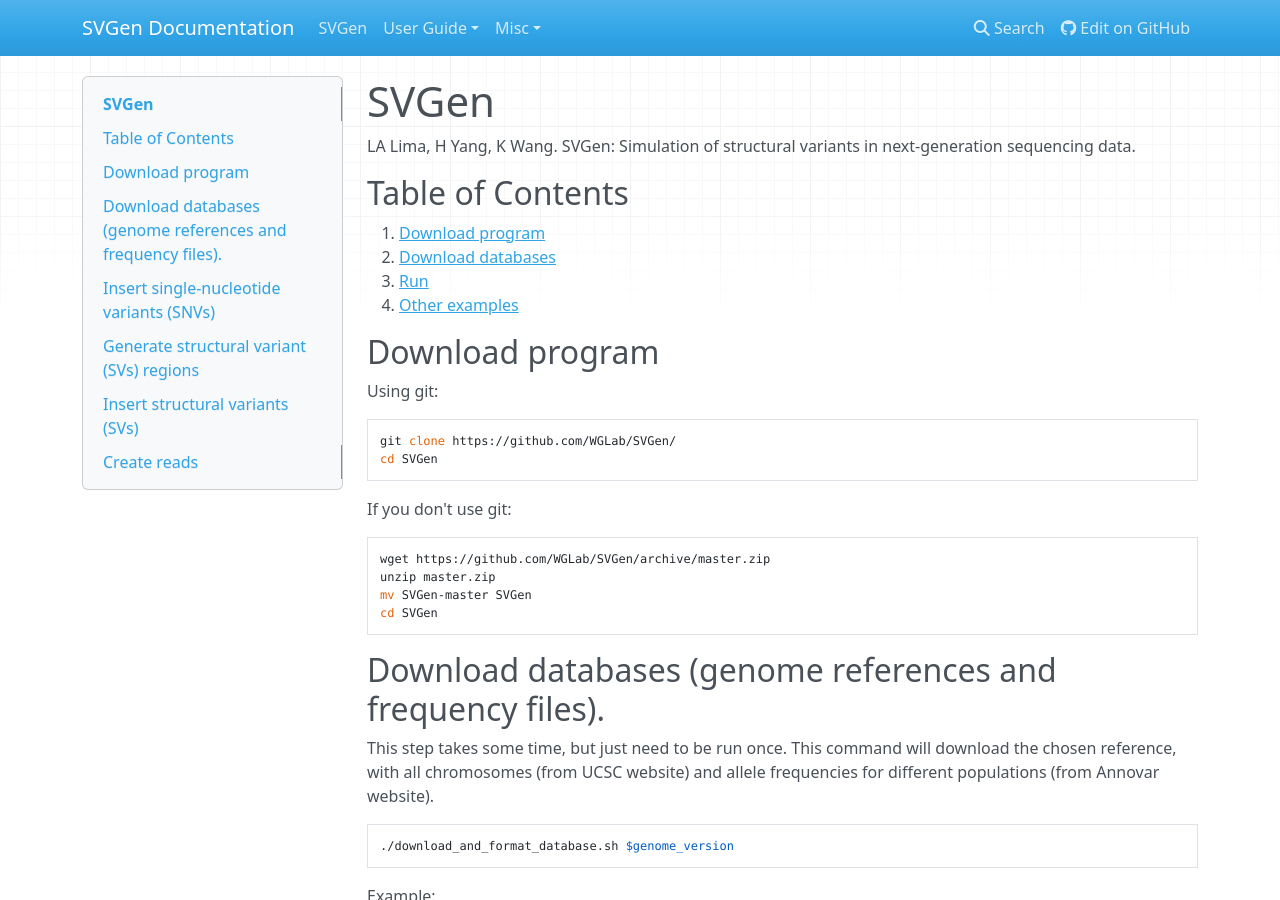
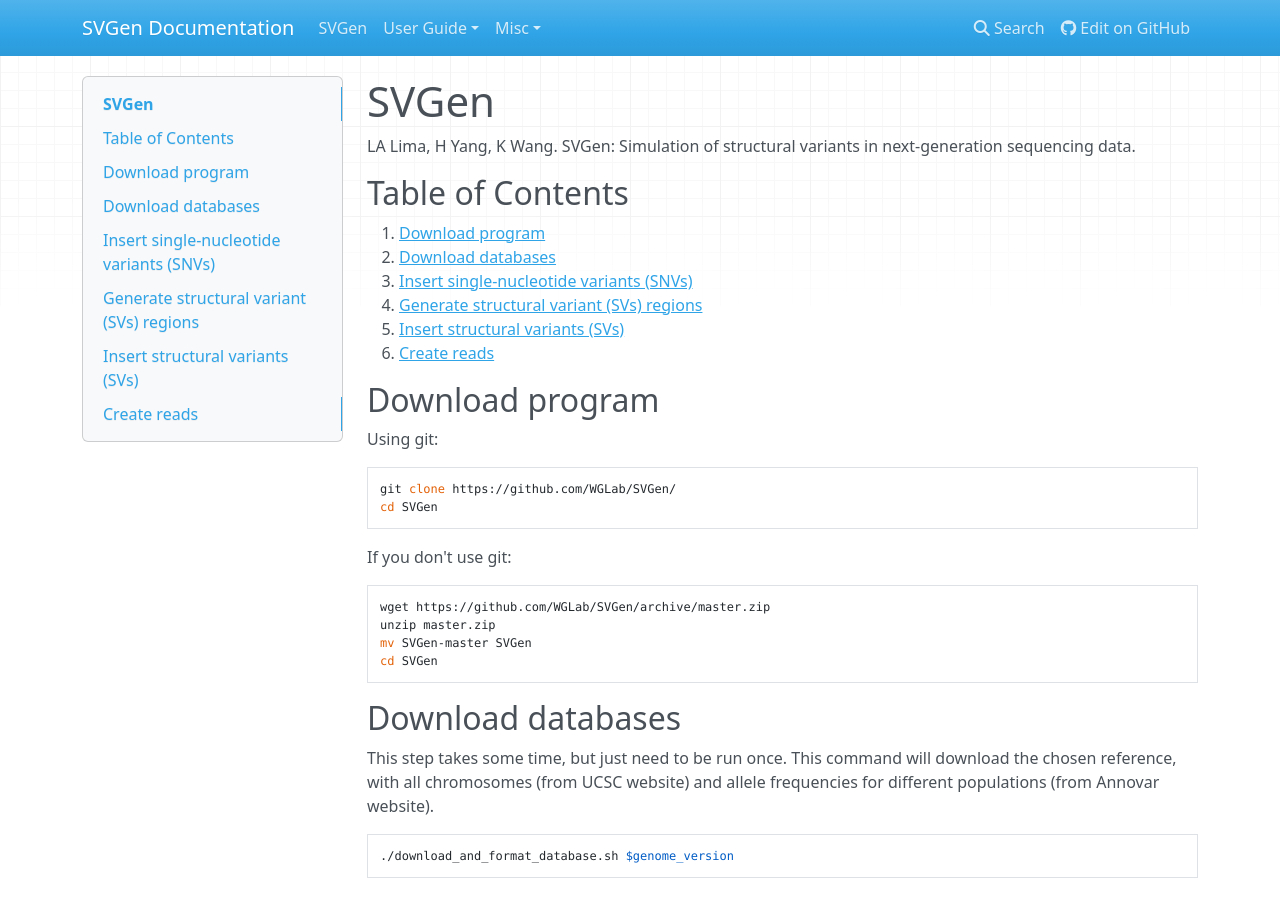
Before and after one commit to WGLab/SVGen, an MkDocs documentation site: the page built from docs/TUTORIAL.md, in a window 1280 px wide and 900 px high. Built offline with MkDocs 1.6.1, drawn with Linux system fonts in a browser that asks for light colours; nearby versions of some CDN libraries; old or Windows-style settings are respelled for this version of MkDocs.

Commit message:
Quick fixes.

```diff
--- a/docs/TUTORIAL.md
+++ b/docs/TUTORIAL.md
@@ -9,8 +9,10 @@
 ## Table of Contents
 1. [Download program](#download-program)
 2. [Download databases](#databases)
-3. [Run](#run)
-4. [Other examples](#other-examples)
+3. [Insert single-nucleotide variants (SNVs)](#insert-SNVs)
+4. [Generate structural variant (SVs) regions](#generate-SVs)
+5. [Insert structural variants (SVs)](#insert-SVs)
+6. [Create reads](#create-reads)
 
 ## Download program
 
@@ -26,7 +28,7 @@
 	mv SVGen-master SVGen
 	cd SVGen
 
-## Download databases (genome references and frequency files).
+## Download databases
 
 This step takes some time, but just need to be run once. This command will download the chosen reference, with all chromosomes (from UCSC website) and allele frequencies for different populations (from Annovar website).
 
```
